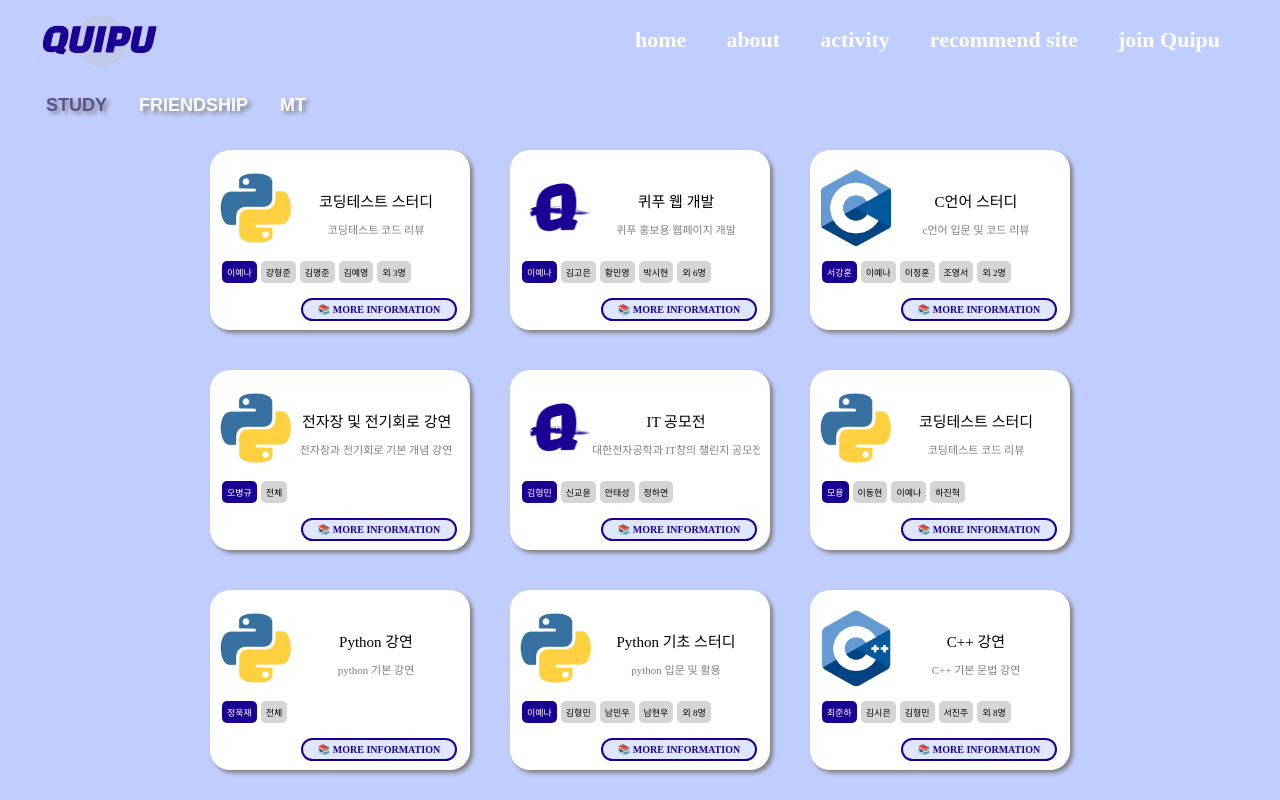
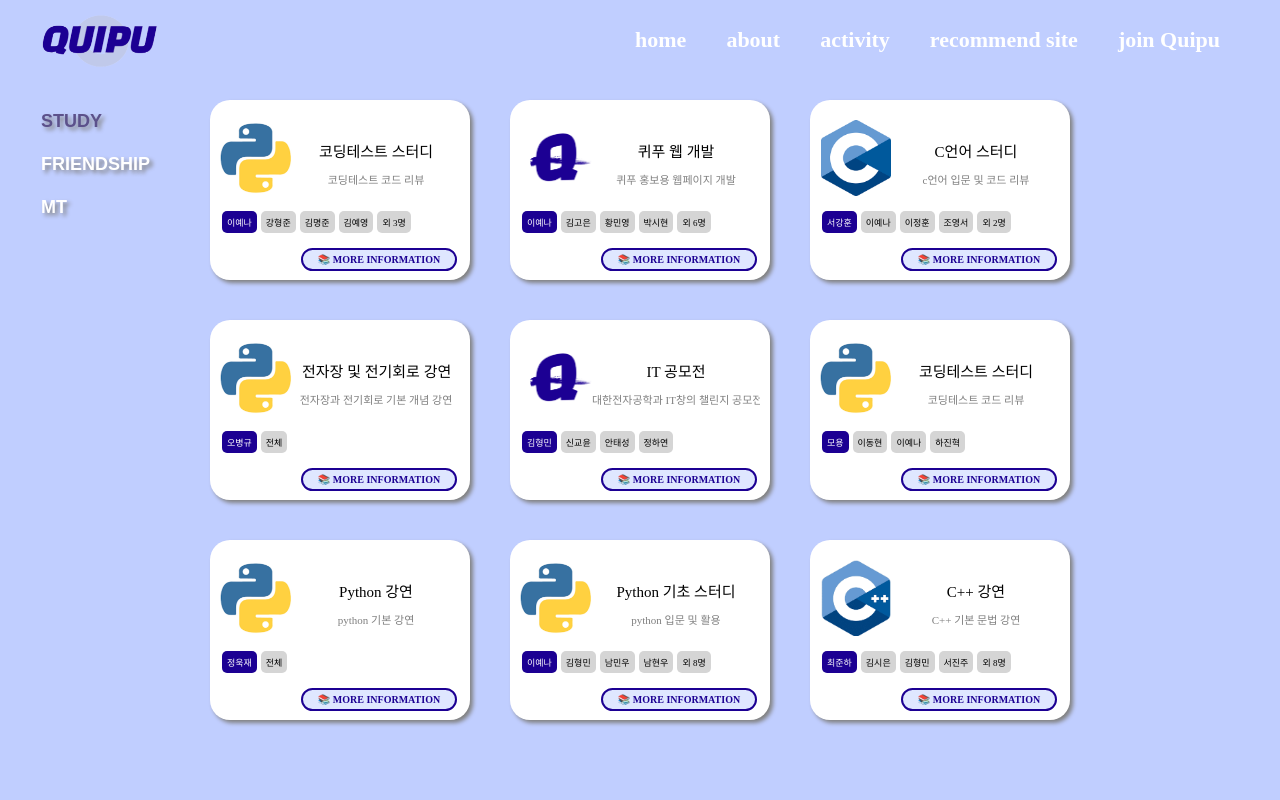
Before and after one commit to Quipu-Developers/quipu-main-frontend, a React (Create React App) app: page /activity-detail in a window 1280 px wide. Built offline with nearby package versions, Linux system fonts and the light colour scheme; a web font is replaced by a local one.

Commit message:
chore: blank-navbar-pc, blank-navbar-mobile 추가

```diff
--- a/src/App.js
+++ b/src/App.js
@@ -1,5 +1,5 @@
 /*eslint-disable*/
-import React, { useState, useEffect } from 'react';
+import React, { useState, useEffect, useRef } from 'react';
 import { BrowserRouter as Router, Route, Routes } from 'react-router-dom';
 import { NavHashLink as NavLink } from 'react-router-hash-link';
 import './App.css';
--- a/src/components/Activity/Activity.css
+++ b/src/components/Activity/Activity.css
@@ -4,22 +4,19 @@
   justify-content: center;
   align-items: center;
   width: 100%;
-  height: 100dvh;
+  height: calc(100dvh - 80px);
   scroll-snap-type: x mandatory;
-  /* 가로 스크롤에 스냅 기능을 적용 */
   -webkit-overflow-scrolling: touch;
-  /* iOS에서 부드러운 스크롤을 위함 */
-  padding-top: 80px;
+
+  @media (max-width: 900px) {
+    height: calc(100dvh - 60px);
+  }
 
   @media (max-width: 500px) {
     justify-content: flex-start;
     overflow-x: auto;
-    /* 가로 스크롤 활성화 */
     -ms-overflow-style: none;
-    /* IE와 Edge에서 스크롤바 숨기기 */
     scrollbar-width: none;
-    /* Firefox에서 스크롤바 숨기기 */
-    padding-top: 60px;
   }
 }
 
--- a/src/components/Activity/Activity.jsx
+++ b/src/components/Activity/Activity.jsx
@@ -10,6 +10,8 @@ function Activity() {
 
     return (
         <>
+            <div className="blank-navbar-pc"></div>
+            <div className="blank-navbar-mobile"></div>
             <div className="activity-container">
                 <div className="activity-blocks-container">
                     <ActivityBlock title={titles[0]} src1={images[0][0]} src2={images[0][1]} src3={images[0][2]}></ActivityBlock>
@@ -24,7 +26,7 @@ function Activity() {
 function ActivityBlock(props) {
     return (
         <div className="activity-block">
-            <RouterLink to={"/activity-detail"} state= {{ activeTab: props.title }}>
+            <RouterLink to={"/activity-detail"} state={{ activeTab: props.title }}>
                 <p className="activity-block__title">{props.title}&nbsp; ›</p>
             </RouterLink>
             <img className="activity-block__image--big" src={props.src1}></img>
--- a/src/components/ActivityDetail/ActivityDetail.css
+++ b/src/components/ActivityDetail/ActivityDetail.css
@@ -9,11 +9,12 @@
 .ActivityDetail-titles {
     position: fixed;
     height: 50px;
-    top: 80px;
+    top: 100px;
     display: flex;
     justify-content: start;
-    align-items: center;
-    padding-left: 30px;
+    align-items: start;
+    flex-direction: column;
+    padding-left: 25px;
     z-index: 100;
 
     @media (max-width: 900px) {
--- a/src/components/ActivityDetail/FriendShip/FriendShip.css
+++ b/src/components/ActivityDetail/FriendShip/FriendShip.css
@@ -1,7 +1,7 @@
 .FriendShip-container {
     width: 80%;
     height: 100dvh;
-    padding: 130px 0 150px 0;
+    padding: 80px 0 150px 0;
     display: flex;
     justify-content: center;
     align-content: start;
--- a/src/components/ActivityDetail/Study/Study.css
+++ b/src/components/ActivityDetail/Study/Study.css
@@ -1,7 +1,7 @@
 .Study-container {
     width: 80%;
     height: 100dvh;
-    padding: 130px 0 150px 0;
+    padding: 80px 0 150px 0;
     display: flex;
     justify-content: center;
     align-content: start;
--- a/src/index.css
+++ b/src/index.css
@@ -29,6 +29,26 @@ html {
   scroll-behavior: smooth;
 }
 
+.blank-navbar-pc {
+  width: 100%;
+  height: 80px;
+
+  @media (max-width: 900px) {
+    display: none;
+  }
+
+}
+
+.blank-navbar-mobile {
+  display: none;
+
+  @media (max-width: 900px) {
+    display: block;
+    width: 100%;
+    height: 60px;
+  }
+}
+
 @font-face {
   font-family: 'LINESeedKR-Bd';
   src: url('https://cdn.jsdelivr.net/gh/projectnoonnu/noonfonts_11-01@1.0/LINESeedKR-Bd.woff2') format('woff2');
```
Also changed, not shown: 1 other file (tests, documents, lock files or other folders).
